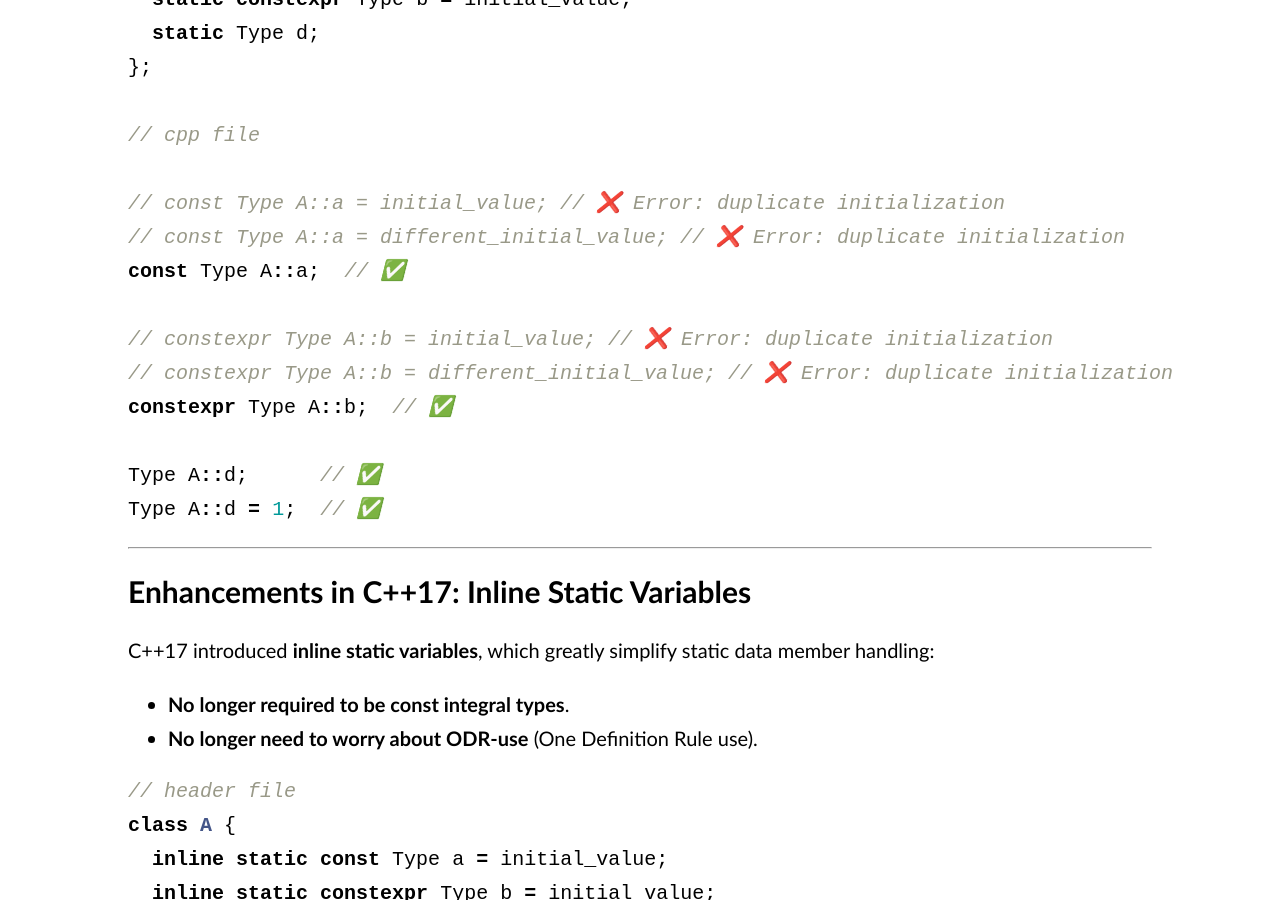
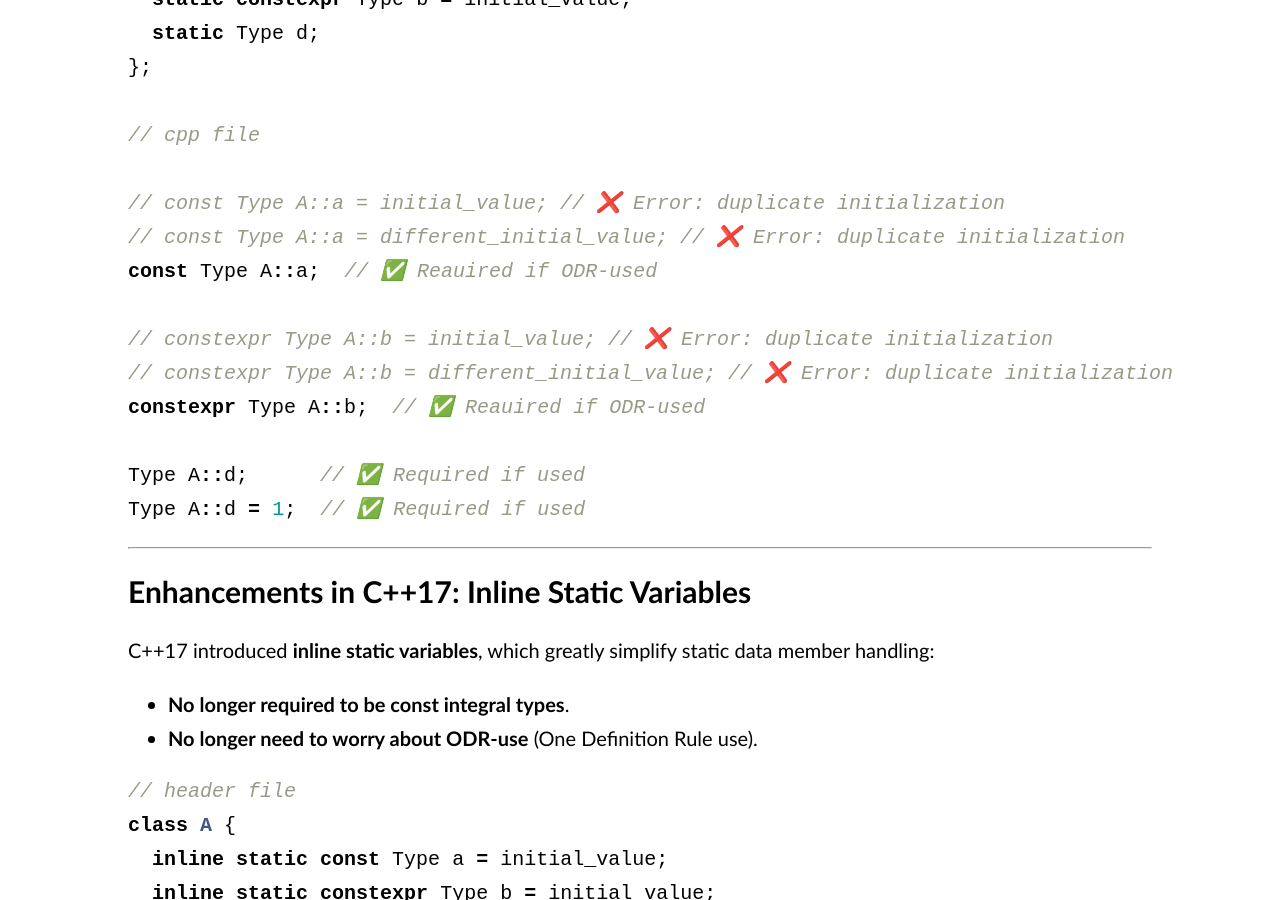
Before and after one commit to baihacker/main, a Jekyll site: the page built from docs/_posts/2025-02-09-A_survey_on_c++_class_static_data_members.md, in a window 1280 px wide and 900 px high, scrolled down 1953 px. Built offline with Jekyll 4.4.1, drawn with Linux system fonts in a browser that asks for light colours; comment, search, counter and statistics services are not loaded.

Commit message:
Refine docs.

````diff
--- a/docs/_posts/2025-02-09-A_survey_on_c++_class_static_data_members.md
+++ b/docs/_posts/2025-02-09-A_survey_on_c++_class_static_data_members.md
@@ -85,14 +85,14 @@ class A {
 
 // const Type A::a = initial_value; // ❌ Error: duplicate initialization
 // const Type A::a = different_initial_value; // ❌ Error: duplicate initialization
-const Type A::a;  // ✅
+const Type A::a;  // ✅ Reauired if ODR-used
 
 // constexpr Type A::b = initial_value; // ❌ Error: duplicate initialization
 // constexpr Type A::b = different_initial_value; // ❌ Error: duplicate initialization
-constexpr Type A::b;  // ✅
+constexpr Type A::b;  // ✅ Reauired if ODR-used
 
-Type A::d;      // ✅
-Type A::d = 1;  // ✅
+Type A::d;      // ✅ Required if used
+Type A::d = 1;  // ✅ Required if used
 ```
 
 ---
````
